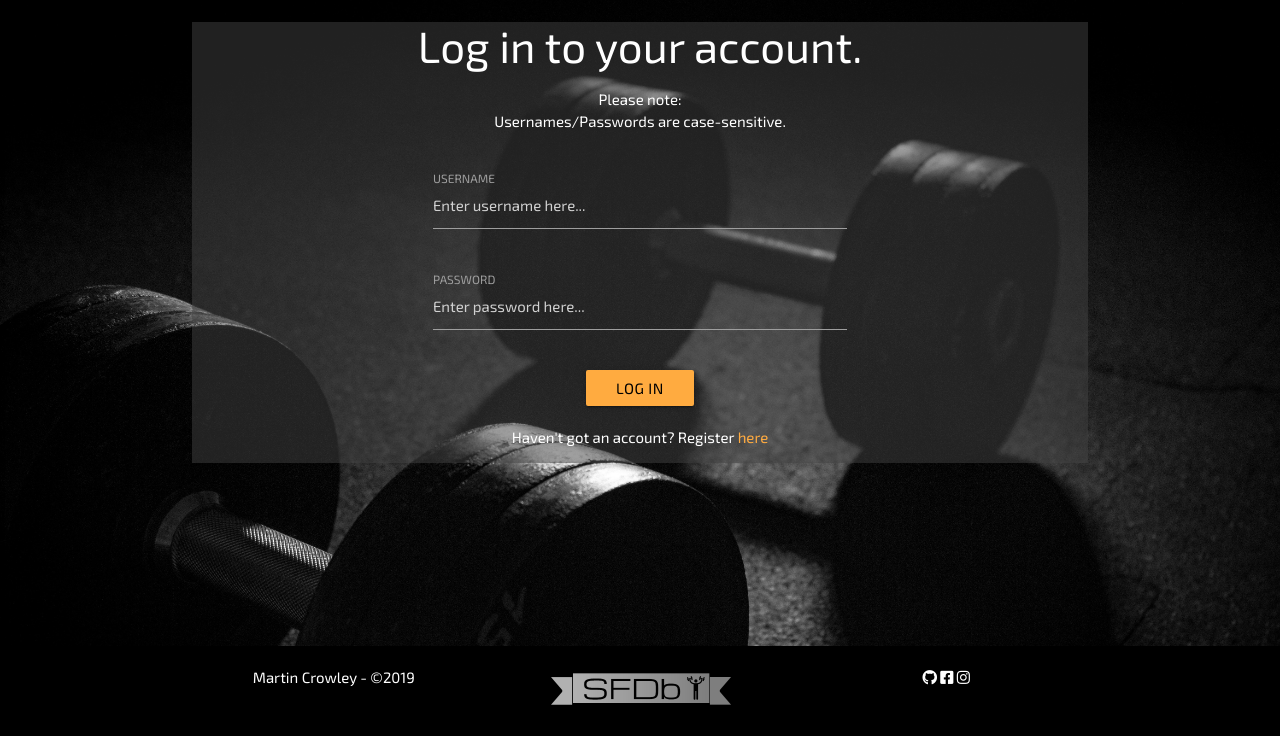
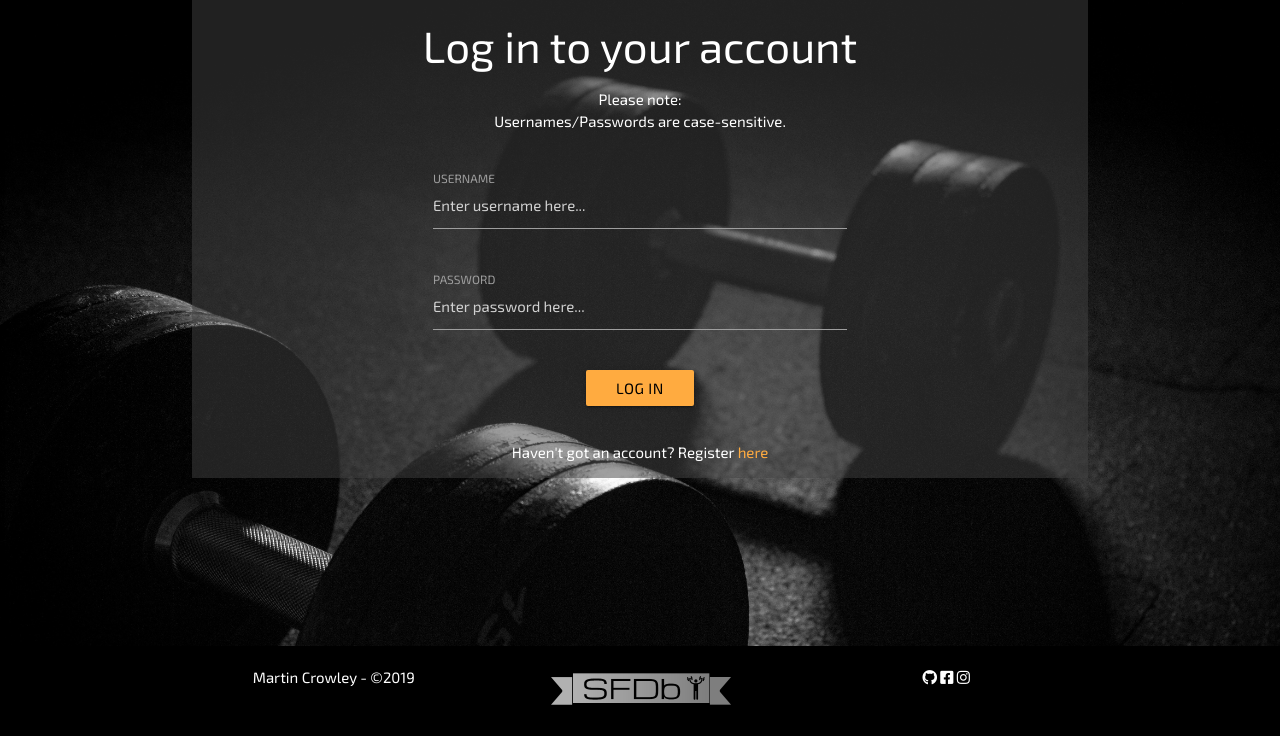
Before and after one commit to Code-Institute-Submissions/shared_fitness_database, a Flask app: page /log_in in a window 1280 px wide. Shown: the part 64-800 px from the top of the page. Run offline with Flask 2, Linux system fonts and the light colour scheme; some libraries are stand-ins or nearby versions.

Commit message:
added custom styling to the log_in page, changed the heading and also ensured there was slightly more padding between the label and the put bar so as to make it easier for the user to see what they are writing

```diff
--- a/templates/log_in.html
+++ b/templates/log_in.html
@@ -3,22 +3,24 @@
 
 <section class="page-container">
     <div class="row">
-        <h3 class="center">Log in to your account.</h3>
-        <p class="center">Please note:<br>Usernames/Passwords are case-sensitive.</p>
+        <div class="col s12 center heading-spacer">
+            <h3 class="heading-spacer"><span class="highlight">Log in to your account</span></h3>
+            <p>Please note:<br>Usernames/Passwords are case-sensitive.</p>
+        </div>
     </div>
     <div class="row">
         <div class="col offset-s1 s10 offset-m2 m8 offset-l3 l6 center">
             <form method="POST" action="{{ url_for('log_in') }}" class="col s12">
                 <div class="row">
                     <div class="input-field col s12">
+                        <input placeholder="Enter username here..." id="username" name="username" type="text" required>
                         <label for="username">USERNAME</label>
-                        <input placeholder="Enter username here..." id="username" name="username" type="text" required>
                     </div>
                 </div>
                 <div class="row">
                     <div class="input-field col s12">
+                        <input placeholder="Enter password here..." id="password" name="password" type="password" required>
                         <label for="password">PASSWORD</label>
-                        <input placeholder="Enter password here..." id="password" name="password" type="password" required>
                     </div>
                 </div>
                 <button class="btn btn_form" type="submit">Log In</button>
@@ -26,7 +28,9 @@
         </div>
     </div>
     <div class="row">
-        <p class="center">Haven't got an account? Register <span class="info-label"><a href="{{ url_for('register') }}">here</a></span></p>
+        <div class="col s12 center">
+            <p>Haven't got an account? Register <span class="info-label"><a class="text_links" href="{{ url_for('register') }}">here</a></span></p>
+        </div>
     </div>
 </section>
 {% endblock %}
```
